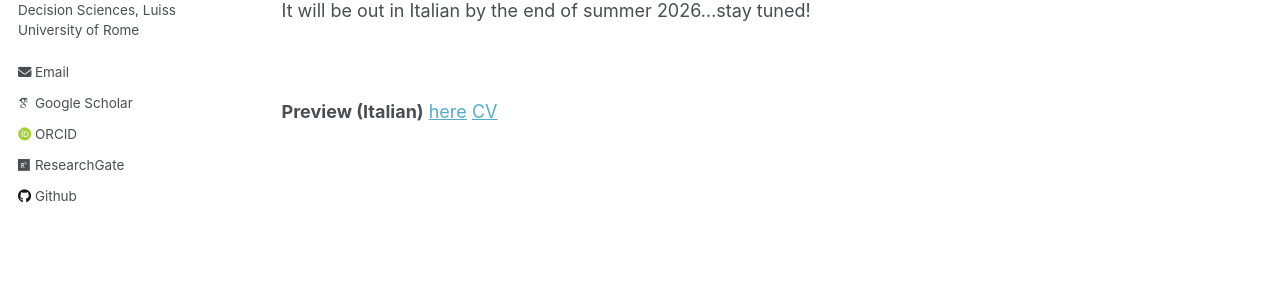
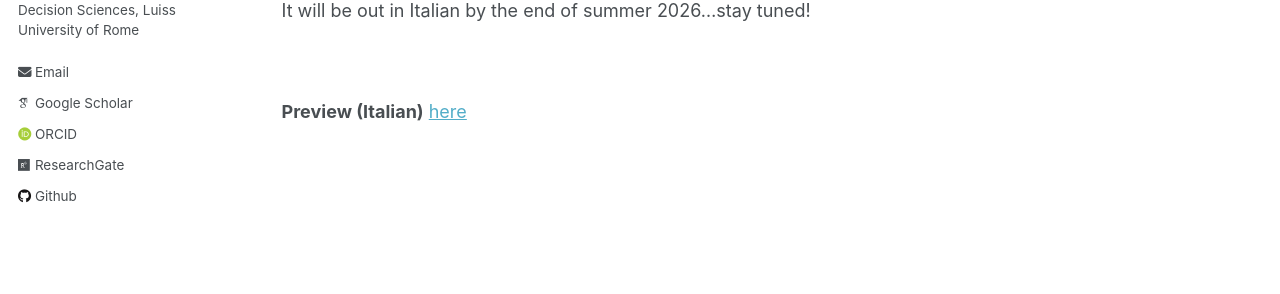
Before and after one commit to matteoiacopini/matteoiacopini.github.io, a Jekyll site: the page built from _pages/book.md, in a window 1280 px wide. Shown: the part 362-656 px from the top of the page. Built offline with Jekyll 4.4.1, drawn with Linux system fonts in a browser that asks for light colours; some web fonts are replaced.

```diff
--- a/_pages/book.md
+++ b/_pages/book.md
@@ -23,7 +23,6 @@ It will be out in Italian by the end of summer 2026...stay tuned!
 &nbsp;
 
 **Preview (Italian)** [here](../files/preview.pdf)
-[CV](../files/CV_Iacopini_EN.pdf)
 
 
 <!-- <div align="center">
```
